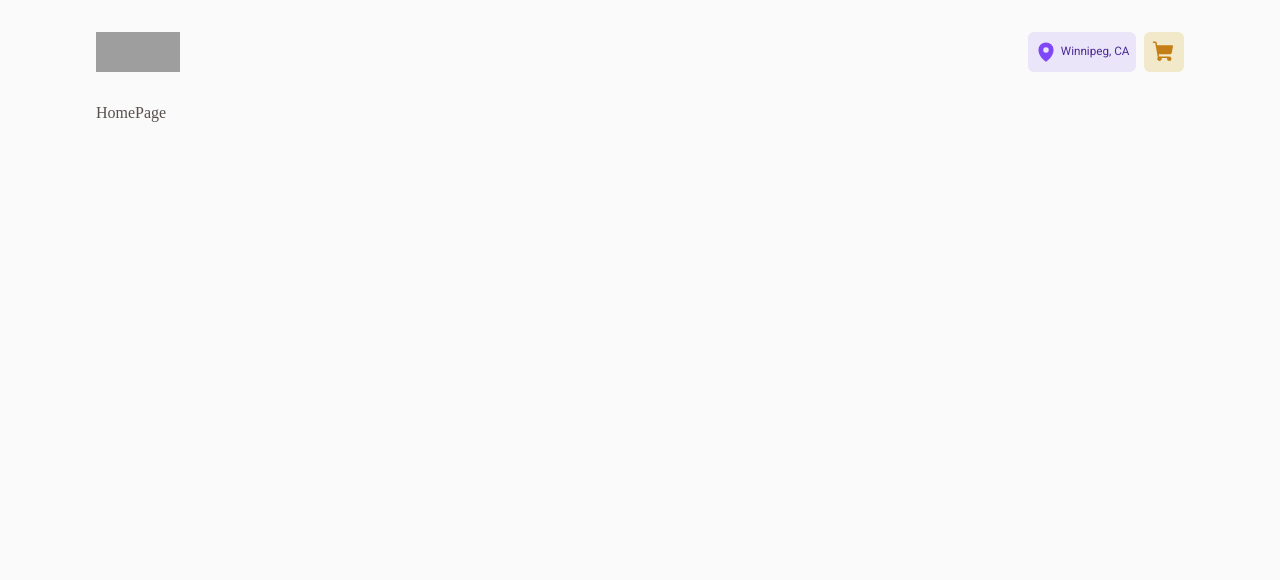
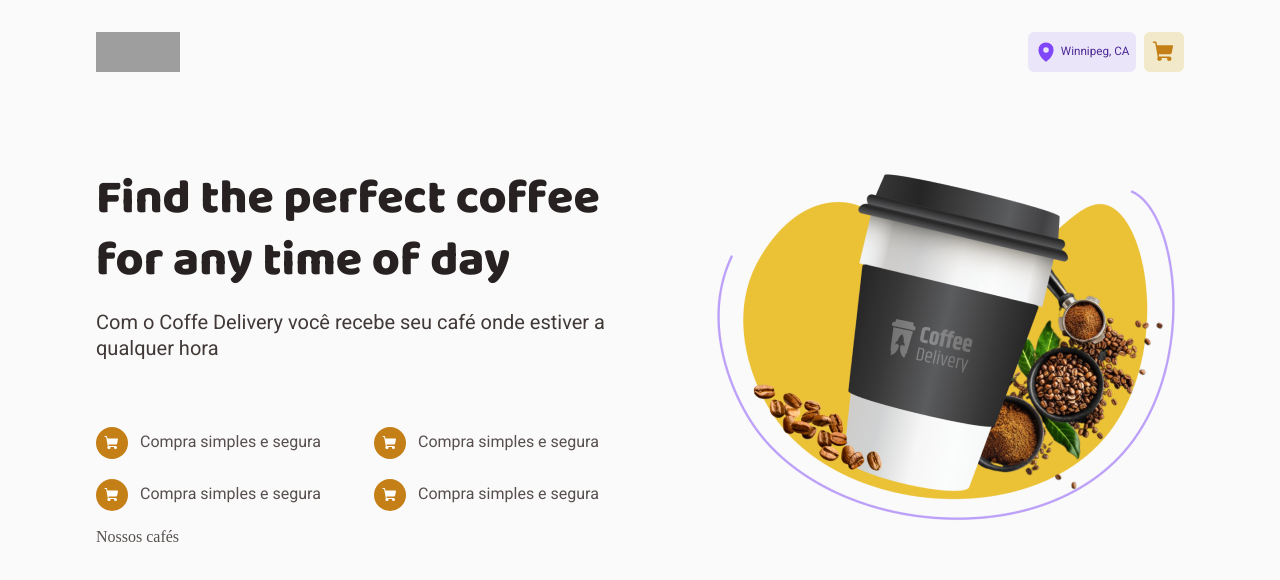
Before and after one commit to ViniOkamoto/challenges-react-ts, a React (Vite) app in the folder coffe-delivery/: page / in a window 1280 px wide. Shown: the top 580 px of the page. Built offline with nearby package versions, Linux system fonts and the light colour scheme; grey boxes are pictures that could not be loaded.

Commit message:
feat(Home): add hero intro

```diff
--- a/coffe-delivery/src/pages/home/index.tsx
+++ b/coffe-delivery/src/pages/home/index.tsx
@@ -1,3 +1,46 @@
+import { ShoppingCart } from 'phosphor-react'
+import { TextL, TextM, TitleXL } from '../../shared/theme/typography'
+import {
+  BenefitContainer,
+  HeroContainer,
+  HeroPresentation,
+  HomeContainer,
+} from './styles'
+import heroImage from '../../assets/home/heroImage.png'
+import BenefitDetail from './components/BenefitDetail'
+
 export default function HomePage() {
-  return <div>HomePage</div>
+  return (
+    <HomeContainer>
+      <HeroContainer>
+        <HeroPresentation>
+          <TitleXL>Find the perfect coffee for any time of day</TitleXL>
+          <TextL>
+            Com o Coffe Delivery você recebe seu café onde estiver a qualquer
+            hora
+          </TextL>
+          <BenefitContainer>
+            <BenefitDetail
+              icon={<ShoppingCart size={16} weight="fill" />}
+              text="Compra simples e segura"
+            ></BenefitDetail>
+            <BenefitDetail
+              icon={<ShoppingCart size={16} weight="fill" />}
+              text="Compra simples e segura"
+            ></BenefitDetail>
+            <BenefitDetail
+              icon={<ShoppingCart size={16} weight="fill" />}
+              text="Compra simples e segura"
+            ></BenefitDetail>
+            <BenefitDetail
+              icon={<ShoppingCart size={16} weight="fill" />}
+              text="Compra simples e segura"
+            ></BenefitDetail>
+          </BenefitContainer>
+        </HeroPresentation>
+        <img src={heroImage} alt="hero image" />
+      </HeroContainer>
+      <div>Nossos cafés</div>
+    </HomeContainer>
+  )
 }
--- /dev/null
+++ b/coffe-delivery/src/pages/home/styles.ts
@@ -0,0 +1,36 @@
+import styled from 'styled-components'
+
+export const HomeContainer = styled.div``
+
+export const HeroContainer = styled.div`
+  width: 100%;
+  margin-top: 6rem;
+  display: flex;
+  justify-content: center;
+  align-items: flex-start;
+  flex-wrap: wrap;
+  gap: 3.5rem;
+
+  img {
+    width: 29.75rem;
+    height: 22.5rem;
+  }
+`
+
+export const HeroPresentation = styled.div`
+  flex: 1;
+  min-width: 360px;
+
+  > p {
+    color: ${({ theme }) => theme.color['base-subtitle']};
+    margin-top: 1rem;
+  }
+`
+
+export const BenefitContainer = styled.div`
+  display: grid;
+  grid-template-columns: 1fr 1fr;
+  row-gap: 1.25rem;
+  margin-top: 4.125rem;
+  justify-items: start;
+`
```
